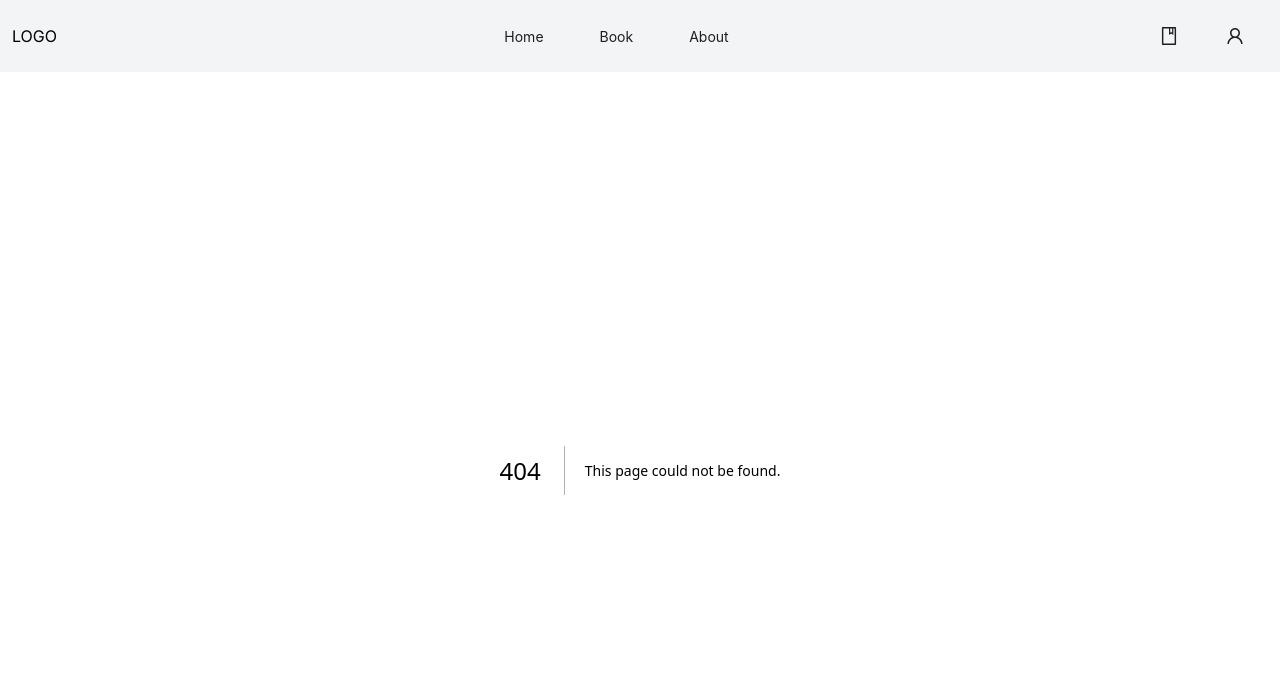
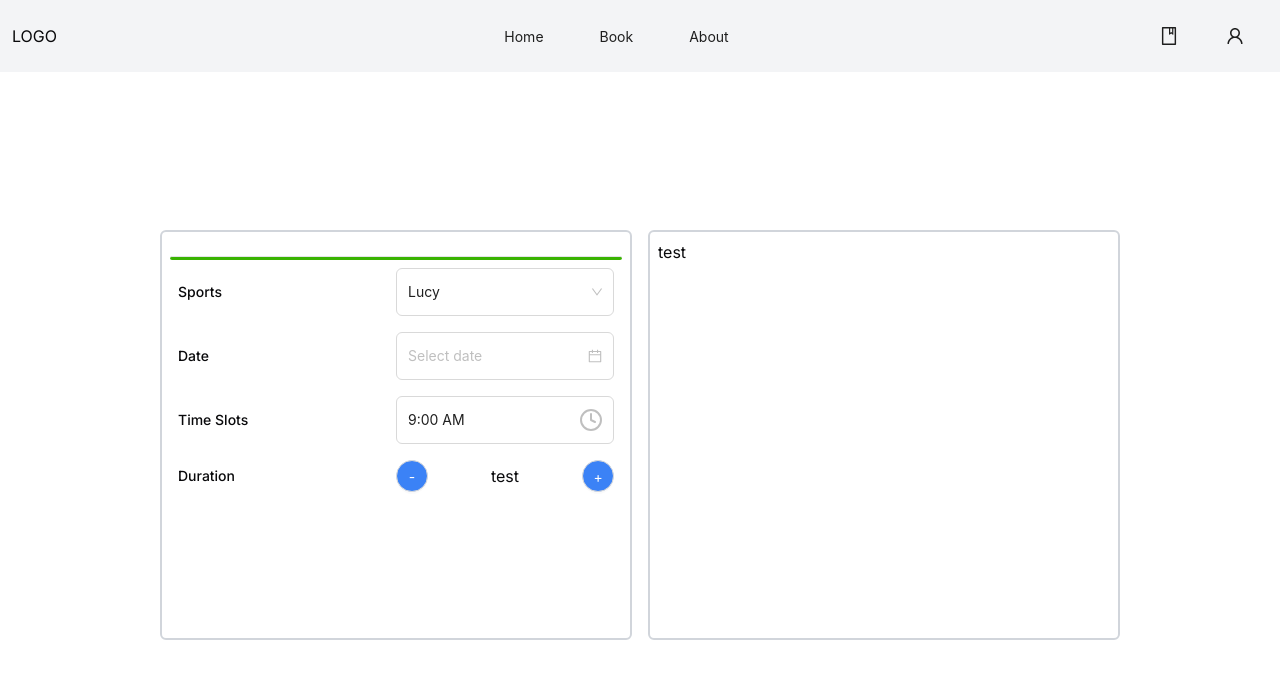
Before and after one commit to Potato-29/turf-booking-site, a Next.js app: page /booking in a window 1280 px wide. Before the commit this address had no page. Shown: the top 678 px of the page. Built offline with nearby package versions, Linux system fonts and the light colour scheme.

Commit message:
create booking UI

```diff
--- /dev/null
+++ b/app/booking/page.tsx
@@ -0,0 +1,119 @@
+"use client";
+import { getTurfById } from "@/services/turf-services";
+import axios from "axios";
+import { useRouter, useSearchParams } from "next/navigation";
+import { useEffect, useState } from "react";
+import { Button, DatePicker, Select } from "antd";
+import { Label } from "@/components/ui/label";
+import { Clock } from "lucide-react";
+
+export default function BookingPage() {
+  const timeSlots = [
+    { value: "9:00", label: "9:00 AM" },
+    { value: "10:00", label: "10:00 AM" },
+    { value: "11:00", label: "11:00 AM" },
+    { value: "12:00", label: "12:00 PM" },
+    { value: "13:00", label: "1:00 PM" },
+    { value: "14:00", label: "2:00 PM" },
+    { value: "15:00", label: "3:00 PM" },
+    { value: "16:00", label: "4:00 PM" },
+    { value: "17:00", label: "5:00 PM" },
+  ];
+
+  // if possible make these durations incremental and user configurable, like the turf admin can select the duration be in 1h gaps or 30mins
+  const durations = [];
+
+  const options = [
+    { value: "jack", label: "Jack" },
+    { value: "lucy", label: "Lucy" },
+    { value: "Yiminghe", label: "yiminghe" },
+    { value: "disabled", label: "Disabled", disabled: true },
+  ];
+  const searchParams = useSearchParams();
+  const turfId = searchParams.get("turf_id");
+  const [turf, setTurf] = useState(undefined);
+
+  const getTurfInfo = async () => {
+    const res = await getTurfById(turfId);
+    if (res.length > 0) {
+      setTurf(res[0]);
+    }
+  };
+
+  useEffect(() => {
+    if (turfId) {
+      getTurfInfo();
+    }
+  }, []);
+
+  console.log(turf);
+  return (
+    <div className="w-full h-full flex justify-center items-center p-40">
+      <div className="w-full h-full rounded-md border-2 border-gray-300 mr-2 p-2">
+        <div className="p-2">
+          <h1 className="font-semibold text-2xl">{turf?.name || ""}</h1>
+          <h3 className="">{turf?.address || ""}</h3>
+        </div>
+        <hr className="text-success bg-success h-1 rounded-md" />
+        <div className="">
+          <div className=" flex justify-between items-center p-2">
+            <Label className="w-2/4">Sports</Label>
+            <Select
+              className="w-2/4 h-12"
+              defaultValue="lucy"
+              onChange={(e) => console.log("event", e)}
+              options={options}
+            />
+          </div>
+
+          <div className=" flex justify-between items-center p-2">
+            <Label className="w-2/4">Date</Label>
+            <DatePicker
+              className="h-12 w-2/4"
+              onChange={(_, date) => console.log("value", date)}
+            />
+          </div>
+
+          <div className="flex justify-between items-center p-2">
+            <Label className="w-2/4">Time Slots</Label>
+            <Select
+              suffixIcon={<Clock />}
+              className="w-2/4 h-12"
+              defaultValue="9:00"
+              onChange={(e) => console.log("event", e)}
+              dropdownRender={(menu) => {
+                return <div className="rounded-md p-2">{menu}</div>;
+              }}
+              optionRender={(option) => (
+                <div className="h-10 flex items-center justify-center rounded-md border-2 border-success ">
+                  {option.label}
+                </div>
+              )}
+              options={timeSlots}
+            />
+          </div>
+
+          <div className="flex justify-between items-center p-2">
+            <Label className="w-2/4">Duration</Label>
+            <div className="flex flex-row items-center justify-center w-2/4">
+              <div className="w-full flex justify-start">
+                <Button shape="circle" className="bg-blue-500 text-white">
+                  -
+                </Button>
+              </div>
+              <div className="w-full text-center">test</div>
+              <div className="w-full flex justify-end">
+                <Button shape="circle" className="bg-blue-500 text-white">
+                  +
+                </Button>
+              </div>
+            </div>
+          </div>
+        </div>
+      </div>
+      <div className="w-full h-full border-2 border-gray-300 rounded-md ml-2 p-2">
+        test
+      </div>
+    </div>
+  );
+}
--- a/app/globals.css
+++ b/app/globals.css
@@ -19,6 +19,9 @@
     --accent-foreground: 240 5.9% 10%;
     --destructive: 0 84.2% 60.2%;
     --destructive-foreground: 0 0% 98%;
+    --success: 101 100% 35%;
+    --success-hover: 120 100% 25%;
+    --success-foreground: 120 0% 89%;
     --border: 240 5.9% 90%;
     --input: 240 5.9% 90%;
     --ring: 240 10% 3.9%;
@@ -27,7 +30,7 @@
     --chart-3: 197 37% 24%;
     --chart-4: 43 74% 66%;
     --chart-5: 27 87% 67%;
-    --radius: 0.5rem
+    --radius: 0.5rem;
   }
   .dark {
     --background: 240 10% 3.9%;
@@ -53,7 +56,7 @@
     --chart-2: 160 60% 45%;
     --chart-3: 30 80% 55%;
     --chart-4: 280 65% 60%;
-    --chart-5: 340 75% 55%
+    --chart-5: 340 75% 55%;
   }
 }
 @layer base {
--- a/components/VenueInformation/index.jsx
+++ b/components/VenueInformation/index.jsx
@@ -15,6 +15,7 @@ import {
   CarouselPrevious,
 } from "@/components/ui/carousel";
 import Image from "next/image";
+import { useRouter } from "next/navigation";
 
 export function VenueInformationComponent({ params }) {
   const [selectedDate, setSelectedDate] = useState(null);
@@ -27,49 +28,12 @@ export function VenueInformationComponent({ params }) {
     }
   };
 
+  const router = useRouter();
+
   console.log("turf", turf);
   useEffect(() => {
     getTurfInfo();
   }, []);
-
-  const venue = {
-    name: "Green Fields Sports Complex",
-    address: "123 Sports Ave, Athleticville, SP 12345",
-    image: "/placeholder.svg?height=400&width=800",
-    price: {
-      hourly: 50,
-      daily: 400,
-    },
-    sports: ["Football", "Cricket", "Tennis", "Basketball"],
-    hours: {
-      weekdays: "6:00 AM - 10:00 PM",
-      weekends: "7:00 AM - 11:00 PM",
-    },
-    amenities: [
-      "Changing Rooms",
-      "Showers",
-      "Parking",
-      "Floodlights",
-      "Equipment Rental",
-    ],
-    reviews: [
-      {
-        author: "John D.",
-        rating: 4.5,
-        comment: "Great facilities and well-maintained turf!",
-      },
-      {
-        author: "Sarah M.",
-        rating: 5,
-        comment: "Excellent venue for our football tournament.",
-      },
-      {
-        author: "Mike R.",
-        rating: 4,
-        comment: "Good location, but parking can be challenging on weekends.",
-      },
-    ],
-  };
 
   return (
     <div className="container mx-auto px-4 py-4">
@@ -184,7 +148,13 @@ export function VenueInformationComponent({ params }) {
                     onChange={(e) => setSelectedDate(e.target.value)}
                   />
                 </div>
-                <Button className="w-full">Check Availability</Button>
+                <Button
+                  className="w-full"
+                  onClick={() => router.push(`/booking?turf_id=${params.id}`)}
+                  variant="success"
+                >
+                  Book Now
+                </Button>
               </CardContent>
             </Card>
 
--- a/components/ui/button.tsx
+++ b/components/ui/button.tsx
@@ -1,8 +1,8 @@
-import * as React from "react"
-import { Slot } from "@radix-ui/react-slot"
-import { cva, type VariantProps } from "class-variance-authority"
+import * as React from "react";
+import { Slot } from "@radix-ui/react-slot";
+import { cva, type VariantProps } from "class-variance-authority";
 
-import { cn } from "@/lib/utils"
+import { cn } from "@/lib/utils";
 
 const buttonVariants = cva(
   "inline-flex items-center justify-center whitespace-nowrap rounded-md text-sm font-medium transition-colors focus-visible:outline-none focus-visible:ring-1 focus-visible:ring-ring disabled:pointer-events-none disabled:opacity-50",
@@ -13,6 +13,7 @@ const buttonVariants = cva(
           "bg-primary text-primary-foreground shadow hover:bg-primary/90",
         destructive:
           "bg-destructive text-destructive-foreground shadow-sm hover:bg-destructive/90",
+        success: "bg-success hover:bg-success-hover text-white shadow-sm",
         outline:
           "border border-input bg-background shadow-sm hover:bg-accent hover:text-accent-foreground",
         secondary:
@@ -32,26 +33,26 @@ const buttonVariants = cva(
       size: "default",
     },
   }
-)
+);
 
 export interface ButtonProps
   extends React.ButtonHTMLAttributes<HTMLButtonElement>,
     VariantProps<typeof buttonVariants> {
-  asChild?: boolean
+  asChild?: boolean;
 }
 
 const Button = React.forwardRef<HTMLButtonElement, ButtonProps>(
   ({ className, variant, size, asChild = false, ...props }, ref) => {
-    const Comp = asChild ? Slot : "button"
+    const Comp = asChild ? Slot : "button";
     return (
       <Comp
         className={cn(buttonVariants({ variant, size, className }))}
         ref={ref}
         {...props}
       />
-    )
+    );
   }
-)
-Button.displayName = "Button"
+);
+Button.displayName = "Button";
 
-export { Button, buttonVariants }
+export { Button, buttonVariants };
--- /dev/null
+++ b/components/ui/label.tsx
@@ -0,0 +1,26 @@
+"use client"
+
+import * as React from "react"
+import * as LabelPrimitive from "@radix-ui/react-label"
+import { cva, type VariantProps } from "class-variance-authority"
+
+import { cn } from "@/lib/utils"
+
+const labelVariants = cva(
+  "text-sm font-medium leading-none peer-disabled:cursor-not-allowed peer-disabled:opacity-70"
+)
+
+const Label = React.forwardRef<
+  React.ElementRef<typeof LabelPrimitive.Root>,
+  React.ComponentPropsWithoutRef<typeof LabelPrimitive.Root> &
+    VariantProps<typeof labelVariants>
+>(({ className, ...props }, ref) => (
+  <LabelPrimitive.Root
+    ref={ref}
+    className={cn(labelVariants(), className)}
+    {...props}
+  />
+))
+Label.displayName = LabelPrimitive.Root.displayName
+
+export { Label }
--- a/package.json
+++ b/package.json
@@ -11,6 +11,7 @@
   "dependencies": {
     "@ant-design/icons": "^5.5.1",
     "@radix-ui/react-icons": "^1.3.0",
+    "@radix-ui/react-label": "^2.1.2",
     "@radix-ui/react-slot": "^1.1.0",
     "@radix-ui/react-tabs": "^1.1.1",
     "@supabase/supabase-js": "^2.39.7",
--- a/tailwind.config.js
+++ b/tailwind.config.js
@@ -9,57 +9,66 @@ module.exports = {
   theme: {
     extend: {
       backgroundImage: {
-  			'gradient-radial': 'radial-gradient(var(--tw-gradient-stops))',
-  			'gradient-conic': 'conic-gradient(from 180deg at 50% 50%, var(--tw-gradient-stops))'
+        "gradient-radial": "radial-gradient(var(--tw-gradient-stops))",
+        "gradient-conic":
+          "conic-gradient(from 180deg at 50% 50%, var(--tw-gradient-stops))",
       },
       borderRadius: {
-  			lg: 'var(--radius)',
-  			md: 'calc(var(--radius) - 2px)',
-  			sm: 'calc(var(--radius) - 4px)'
+        lg: "var(--radius)",
+        md: "calc(var(--radius) - 2px)",
+        sm: "calc(var(--radius) - 4px)",
       },
       colors: {
-  			background: 'hsl(var(--background))',
-  			foreground: 'hsl(var(--foreground))',
+        background: "hsl(var(--background))",
+        foreground: "hsl(var(--foreground))",
         card: {
-  				DEFAULT: 'hsl(var(--card))',
-  				foreground: 'hsl(var(--card-foreground))'
+          DEFAULT: "hsl(var(--card))",
+          foreground: "hsl(var(--card-foreground))",
         },
         popover: {
-  				DEFAULT: 'hsl(var(--popover))',
-  				foreground: 'hsl(var(--popover-foreground))'
+          DEFAULT: "hsl(var(--popover))",
+          foreground: "hsl(var(--popover-foreground))",
         },
         primary: {
-  				DEFAULT: 'hsl(var(--primary))',
-  				foreground: 'hsl(var(--primary-foreground))'
+          DEFAULT: "hsl(var(--primary))",
+          foreground: "hsl(var(--primary-foreground))",
         },
         secondary: {
-  				DEFAULT: 'hsl(var(--secondary))',
-  				foreground: 'hsl(var(--secondary-foreground))'
+          DEFAULT: "hsl(var(--secondary))",
+          foreground: "hsl(var(--secondary-foreground))",
+        },
+        success: {
+          DEFAULT: "hsl(var(--success))",
+          foreground: "hsl(var(--success-foreground))",
+        },
+        "success-hover": {
+          DEFAULT: "hsl(var(--success-hover))",
+          foreground: "hsl(var(--success-foreground))",
         },
         muted: {
-  				DEFAULT: 'hsl(var(--muted))',
-  				foreground: 'hsl(var(--muted-foreground))'
+          DEFAULT: "hsl(var(--muted))",
+          foreground: "hsl(var(--muted-foreground))",
         },
         accent: {
-  				DEFAULT: 'hsl(var(--accent))',
-  				foreground: 'hsl(var(--accent-foreground))'
+          DEFAULT: "hsl(var(--accent))",
+          foreground: "hsl(var(--accent-foreground))",
         },
         destructive: {
-  				DEFAULT: 'hsl(var(--destructive))',
-  				foreground: 'hsl(var(--destructive-foreground))'
+          DEFAULT: "hsl(var(--destructive))",
+          foreground: "hsl(var(--destructive-foreground))",
         },
-  			border: 'hsl(var(--border))',
-  			input: 'hsl(var(--input))',
-  			ring: 'hsl(var(--ring))',
+        border: "hsl(var(--border))",
+        input: "hsl(var(--input))",
+        ring: "hsl(var(--ring))",
         chart: {
-  				'1': 'hsl(var(--chart-1))',
-  				'2': 'hsl(var(--chart-2))',
-  				'3': 'hsl(var(--chart-3))',
-  				'4': 'hsl(var(--chart-4))',
-  				'5': 'hsl(var(--chart-5))'
-  			}
-  		}
-  	}
+          1: "hsl(var(--chart-1))",
+          2: "hsl(var(--chart-2))",
+          3: "hsl(var(--chart-3))",
+          4: "hsl(var(--chart-4))",
+          5: "hsl(var(--chart-5))",
+        },
+      },
+    },
   },
   plugins: [require("tailwindcss-animate")],
 };
```
Lines whose indentation alone changed are shown as unchanged.
